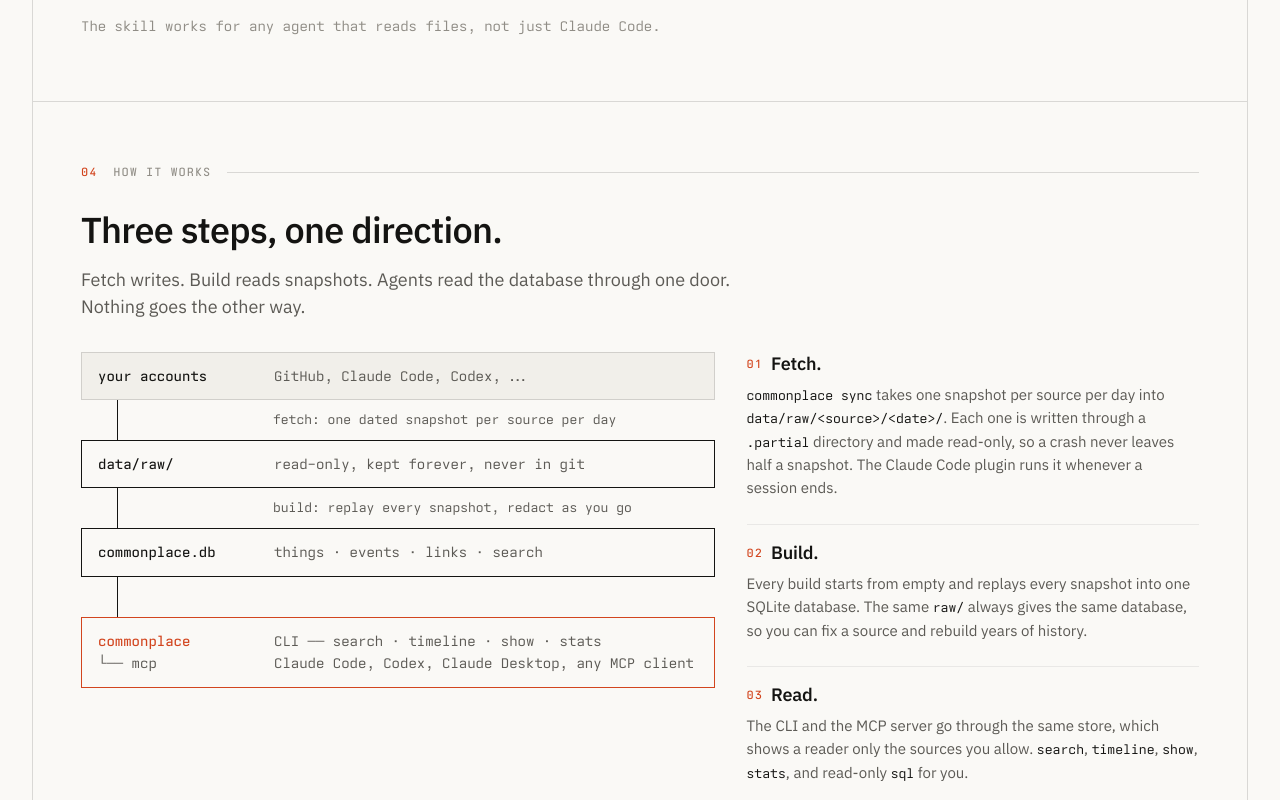
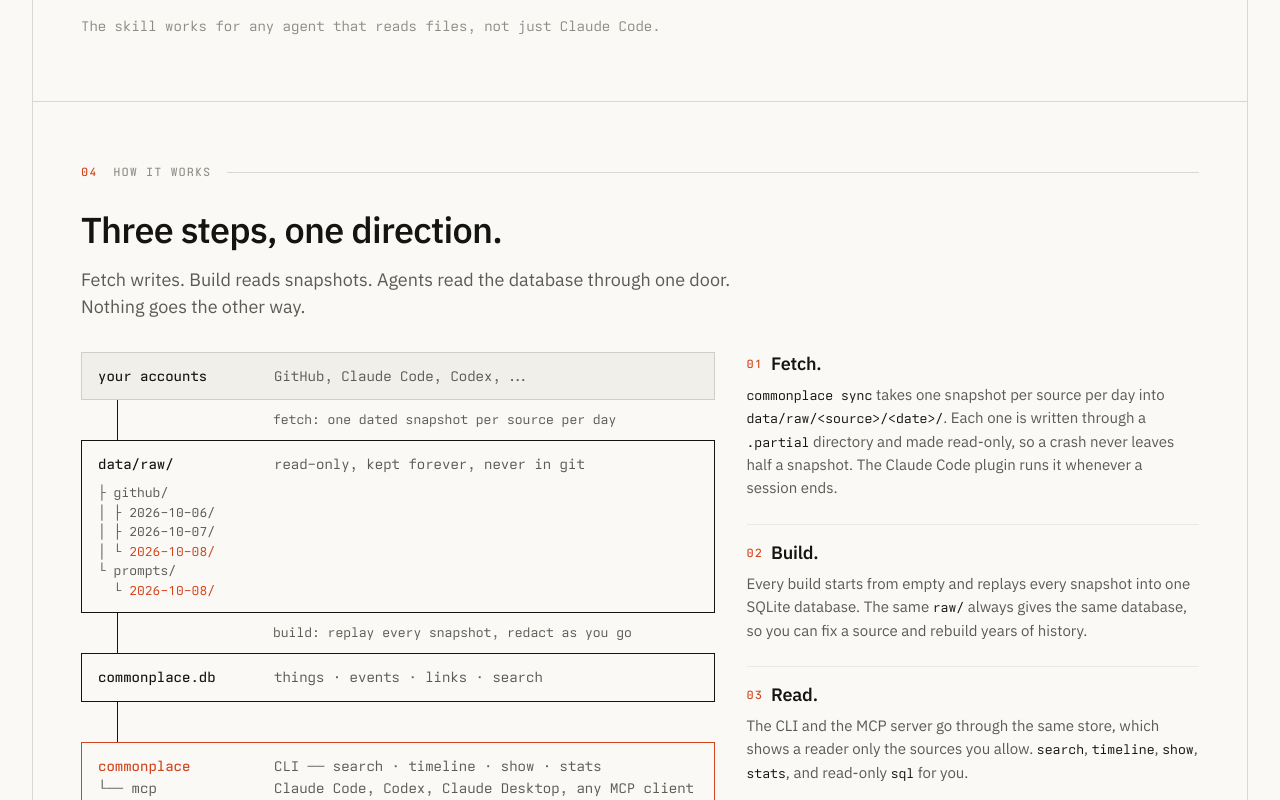
Before and after one commit to AVGVSTVS96/commonplace-site, a website built with Vite: page site/index.html in a window 1280 px wide. Shown: the part 3451-4251 px from the top of the page. Built offline with nearby package versions, Linux system fonts and the light colour scheme.

Commit message:
Site: the snapshot tree inside data/raw with the newest date in red, and only you in red in the chats

```diff
--- a/site/index.html
+++ b/site/index.html
@@ -123,7 +123,7 @@
   <figure class="term chat">
     <figcaption class="term-head"><b>claude</b><span>mcp · commonplace</span></figcaption>
     <div class="term-body">
-<span class="line"><i class="who">you</i>which markdown renderer should i use for streaming?</span>
+<span class="line"><i class="who you">you</i>which markdown renderer should i use for streaming?</span>
 <span class="line gap"></span>
 <span class="line"><i class="who">agent</i><span class="d">search</span> "markdown streaming"</span>
 <span class="line"><i class="who"></i>2025-12-22  pr     <span class="id">gh:pr:AVGVSTVS96/react-shiki#122</span>  <span class="d">(feat(playground): add streaming code demo with playback controls)</span></span>
@@ -181,7 +181,7 @@
   <figure class="term chat small">
     <figcaption class="term-head"><b>claude</b><span>skill · add-source</span></figcaption>
     <div class="term-body">
-<span class="line"><i class="who">you</i>add my obsidian vault to commonplace</span>
+<span class="line"><i class="who you">you</i>add my obsidian vault to commonplace</span>
 <span class="line gap"></span>
 <span class="line"><i class="who">agent</i>wrote <span class="id">sources/obsidian.ts</span> <span class="d">(61 lines)</span></span>
 <span class="line"><i class="who"></i>added it to <span class="id">commonplace.config.ts</span></span>
@@ -202,7 +202,12 @@
     <figure class="flow" aria-label="Your accounts, fetched into dated snapshots in data/raw, built into commonplace.db, read through the CLI and MCP">
       <div class="node soft"><b>your accounts</b><span>GitHub, Claude Code, Codex, …</span></div>
       <div class="wire"><span>fetch: one dated snapshot per source per day</span></div>
-      <div class="node"><b>data/raw/</b><span>read-only, kept forever, never in git</span></div>
+      <div class="node"><b>data/raw/</b><span>read-only, kept forever, never in git</span><pre class="snapshots">├ github/
+│ ├ 2026-10-06/
+│ ├ 2026-10-07/
+│ └ <span class="r">2026-10-08/</span>
+└ prompts/
+  └ <span class="r">2026-10-08/</span></pre></div>
       <div class="wire"><span>build: replay every snapshot, redact as you go</span></div>
       <div class="node"><b>commonplace.db</b><span>things · events · links · search</span></div>
       <div class="wire"><span></span></div>
--- a/site/src/style.css
+++ b/site/src/style.css
@@ -457,7 +457,10 @@
   font-weight: 500;
   color: var(--ink-3);
 }
-.term .line:has(.who):not(:has(.who:empty)) .who {
+.term .who {
+  color: var(--ink-2);
+}
+.term .who.you {
   color: var(--red);
 }
 .term .pending {
@@ -699,6 +702,18 @@
   grid-template-columns: 10rem 1fr;
   gap: 0 var(--s4);
   align-items: baseline;
+}
+.node .snapshots {
+  grid-column: 1 / -1;
+  margin-top: var(--s2);
+  font-size: 0.8125rem;
+  line-height: 1.5;
+  color: var(--ink-2);
+  white-space: pre;
+  overflow-x: auto;
+}
+.node .snapshots .r {
+  color: var(--red);
 }
 .node.soft {
   border-color: var(--hair);
```
Also changed, not shown: 4 other files.
